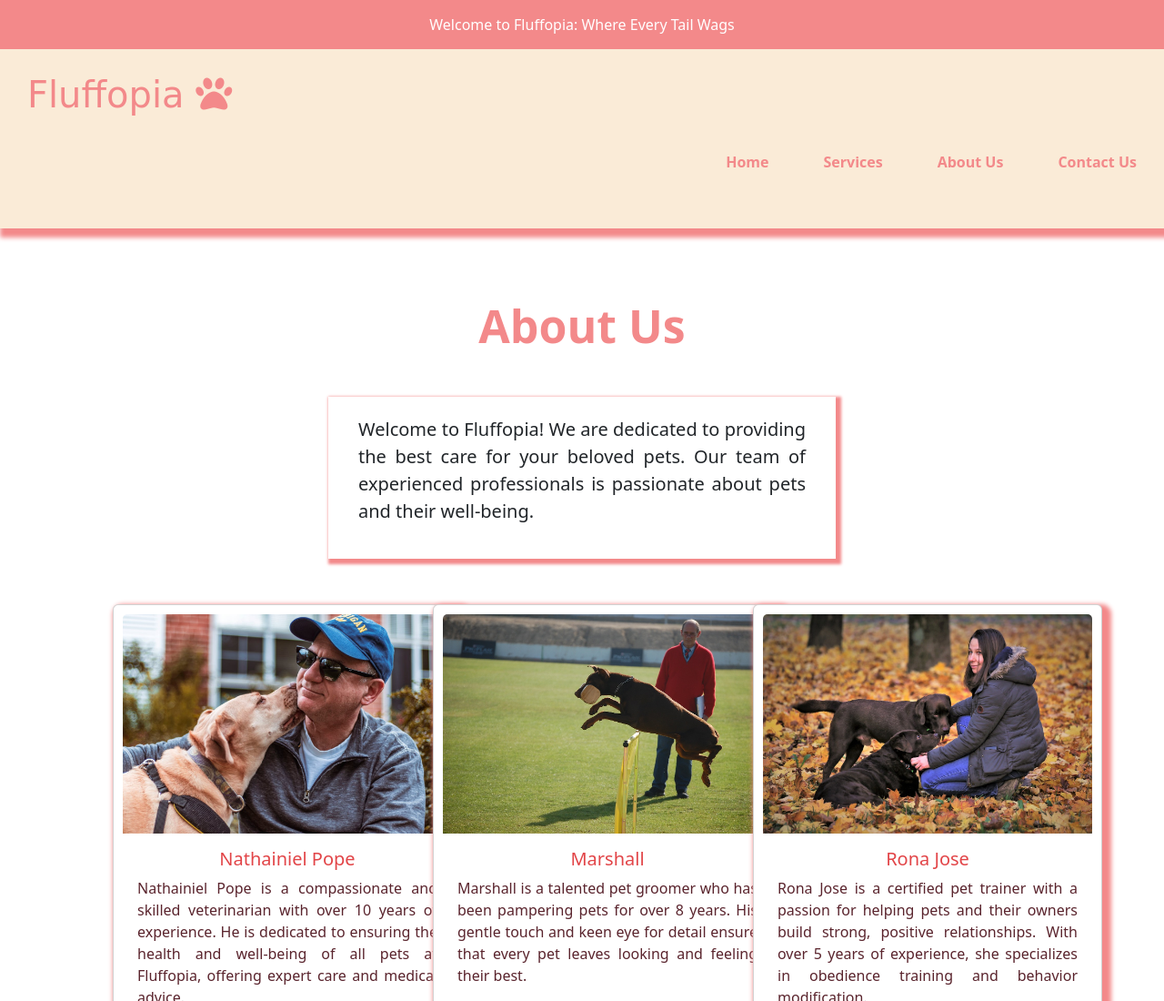
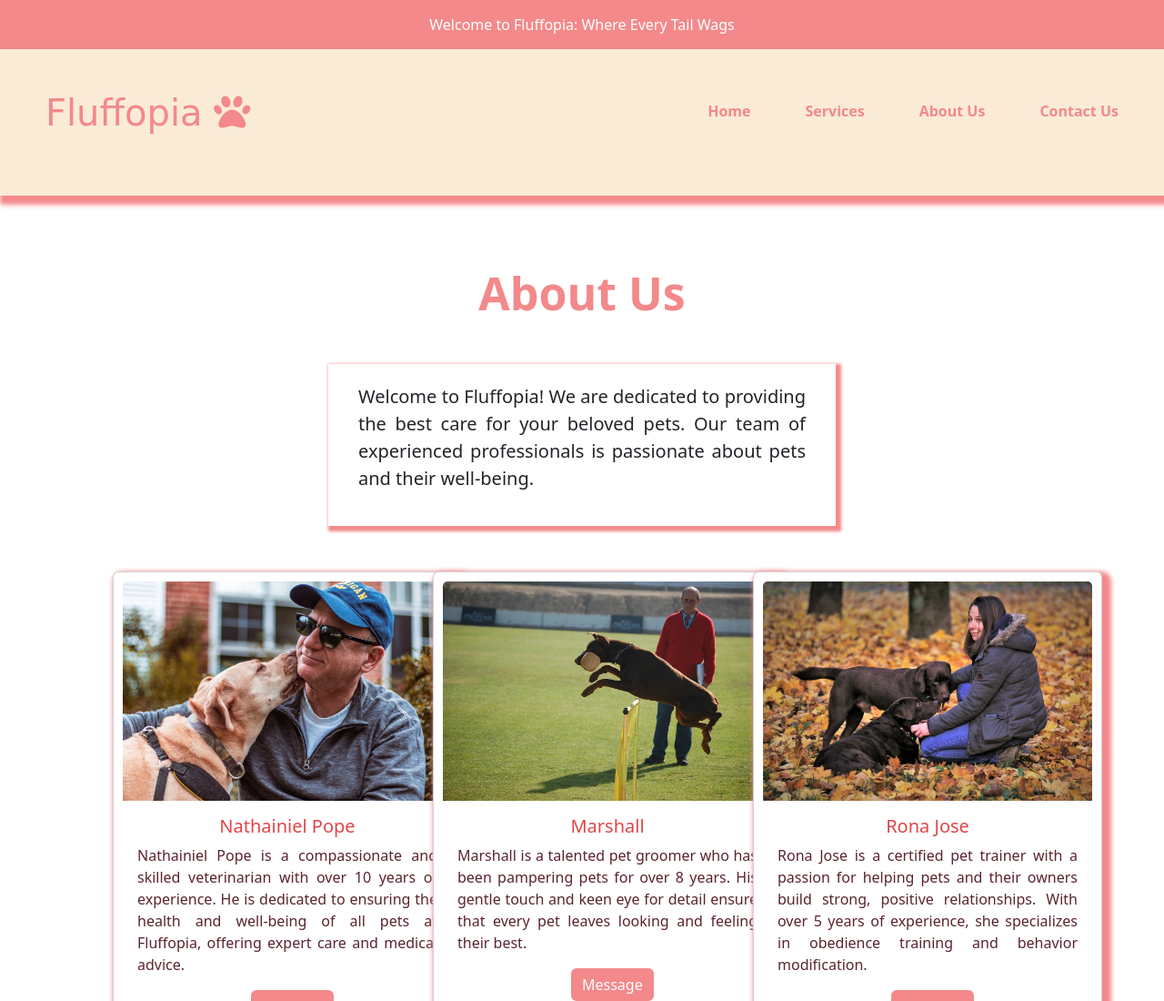
Before and after one commit to Sharmila-Rajendran/Pets--Care-Website, a plain HTML site: page About.html in a window 1280 px wide. Shown: the top 1100 px of the page at 91% size. Drawn offline with nearby package versions, Linux system fonts and the light colour scheme.

Commit message:
Update About.html

```diff
--- a/About.html
+++ b/About.html
@@ -15,13 +15,19 @@
             <p class="header">Welcome to Fluffopia: Where Every Tail Wags</p>
         </div>
         <div class="Navigation">
+            <div class="row">
+                <div class="col-6">
                     <h1>Fluffopia  <i class="fa-solid fa-paw"></i></h1>
+                </div>
+                <div class="col-6">
                     <ul>
                         <li><a href="index.html">Home</a></li>
                         <li><a href="services.html">Services</a></li>
                         <li><a href="About.html">About Us</a></li>
                         <li><a href="contact.html">Contact Us</a></li>
                     </ul>
+                </div>
+            </div>
         </div>
         <div class="container">
             <div class="row">
@@ -101,7 +107,8 @@
                     <li>Mannarkad, Palakkad, Kerala - 678582</li>
                     <li><b>Phone:</b></li>
                     <li>9876556789</li>
-                    <li><b>Email:</b></li>                            <li>info@fluffopia.com</li>
+                    <li><b>Email:</b></li>
+                    <li>info@fluffopia.com</li>
                 </ul>
             </div>
             <div class="col-md-4">
```
Lines whose indentation alone changed are shown as unchanged.
